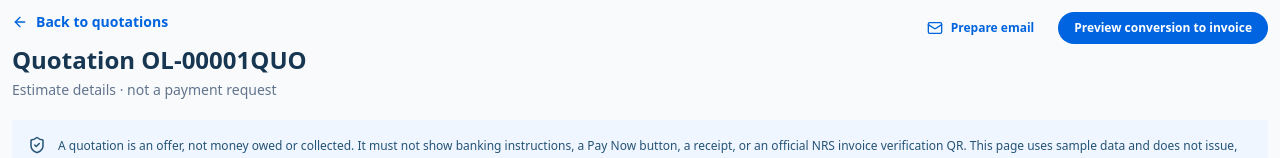
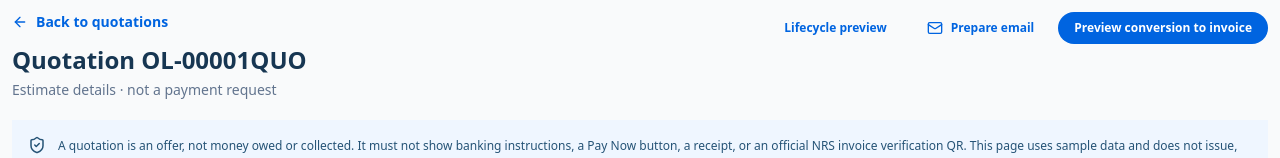
Before and after one commit to octalve-core/octalve-invoice, a Next.js app: page /dashboard/quotation/1 in a window 1280 px wide. Shown: the top 158 px of the page. Built offline with nearby package versions, Linux system fonts and the light colour scheme.

Commit message:
Z03: expose guarded standalone document lifecycle previews from existing details

```diff
--- a/app/(dashboard)/dashboard/quotation/[id]/page.tsx
+++ b/app/(dashboard)/dashboard/quotation/[id]/page.tsx
@@ -14,7 +14,7 @@ export default function QuotationDetail(){
  useAccessibleDialog(compose,()=>setCompose(false));
  if(!quote)return <main className="rounded-2xl bg-white p-8"><h1>Quotation not found</h1><Link href="/dashboard/quotation" className="text-[#0064E0]">Back to quotations</Link></main>;
  return <main className="min-w-0 space-y-5 pb-12">
-  <header className="flex flex-wrap items-start justify-between gap-3"><div><Link href="/dashboard/quotation" className="inline-flex items-center gap-2 text-sm font-semibold text-[#0064E0]"><ArrowLeft size={16}/> Back to quotations</Link><h1 className="mt-2 text-2xl font-bold text-[#173652]">Quotation {quote.reference}</h1><p className="mt-1 text-sm text-slate-500">Estimate details · not a payment request</p></div><div className="flex flex-wrap gap-2"><button type="button" onClick={()=>setCompose(true)} className="flex items-center gap-2 rounded-full border border-[#0064E0] px-4 py-2 text-xs font-semibold text-[#0064E0]"><Mail size={16}/> Prepare email</button><button type="button" onClick={()=>setNotice("A new invoice draft will require approval and refreshed tax classification. No invoice was created.")} className="rounded-full bg-[#0064E0] px-4 py-2 text-xs font-semibold text-white">Preview conversion to invoice</button></div></header>
+  <header className="flex flex-wrap items-start justify-between gap-3"><div><Link href="/dashboard/quotation" className="inline-flex items-center gap-2 text-sm font-semibold text-[#0064E0]"><ArrowLeft size={16}/> Back to quotations</Link><h1 className="mt-2 text-2xl font-bold text-[#173652]">Quotation {quote.reference}</h1><p className="mt-1 text-sm text-slate-500">Estimate details · not a payment request</p></div><div className="flex flex-wrap gap-2"><Link href={"/dashboard/quotation/"+id+"/lifecycle"} className="flex items-center gap-2 rounded-full border border-[#0064E0] px-4 py-2 text-xs font-semibold text-[#0064E0]">Lifecycle preview</Link><button type="button" onClick={()=>setCompose(true)} className="flex items-center gap-2 rounded-full border border-[#0064E0] px-4 py-2 text-xs font-semibold text-[#0064E0]"><Mail size={16}/> Prepare email</button><button type="button" onClick={()=>setNotice("A new invoice draft will require approval and refreshed tax classification. No invoice was created.")} className="rounded-full bg-[#0064E0] px-4 py-2 text-xs font-semibold text-white">Preview conversion to invoice</button></div></header>
   <div className="flex items-start gap-3 rounded-xl border border-blue-100 bg-blue-50 p-4 text-xs leading-5 text-[#255376]"><ShieldCheck size={18} className="shrink-0"/><p>A quotation is an offer, not money owed or collected. It must not show banking instructions, a Pay Now button, a receipt, or an official NRS invoice verification QR. This page uses sample data and does not issue, accept or convert documents.</p></div>
   <div className="grid min-w-0 items-start gap-4 lg:grid-cols-[minmax(250px,320px)_minmax(0,1fr)]">
    <aside className="hidden min-w-0 space-y-3 rounded-2xl border border-slate-100 bg-white p-4 lg:block"><h2 className="font-semibold text-[#193955]">Quotations</h2>{quotes.map(q=><Link key={q.id} href={"/dashboard/quotation/"+q.id} className={"flex min-w-0 items-center gap-2 rounded-xl p-3 hover:bg-blue-50 "+(q.id===id?"bg-blue-50":"bg-[#F7F9FC]")}><FileSpreadsheet className="shrink-0 text-[#0064E0]" size={19}/><span className="min-w-0 flex-1"><span className="block truncate text-xs font-semibold text-[#193955]">{q.title}</span><span className="mt-1 block text-[11px] text-slate-500">{q.reference}</span></span><ChevronRight size={15} className="text-slate-400"/></Link>)}</aside>
```
